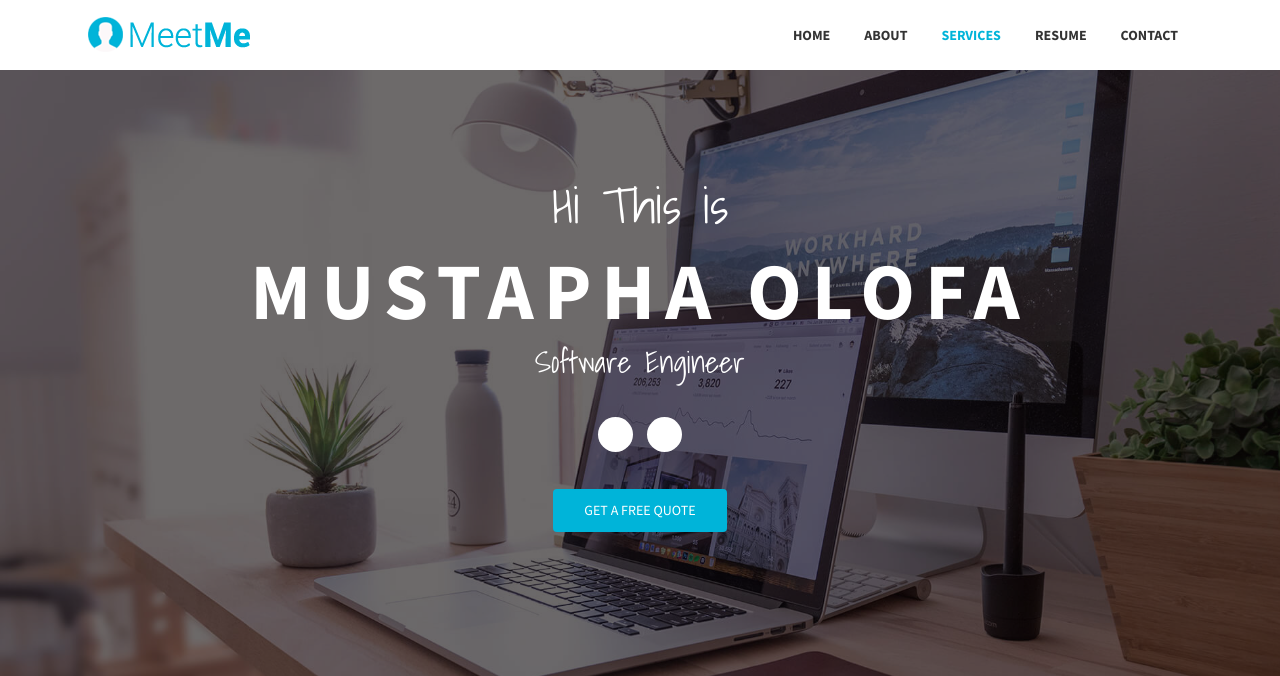
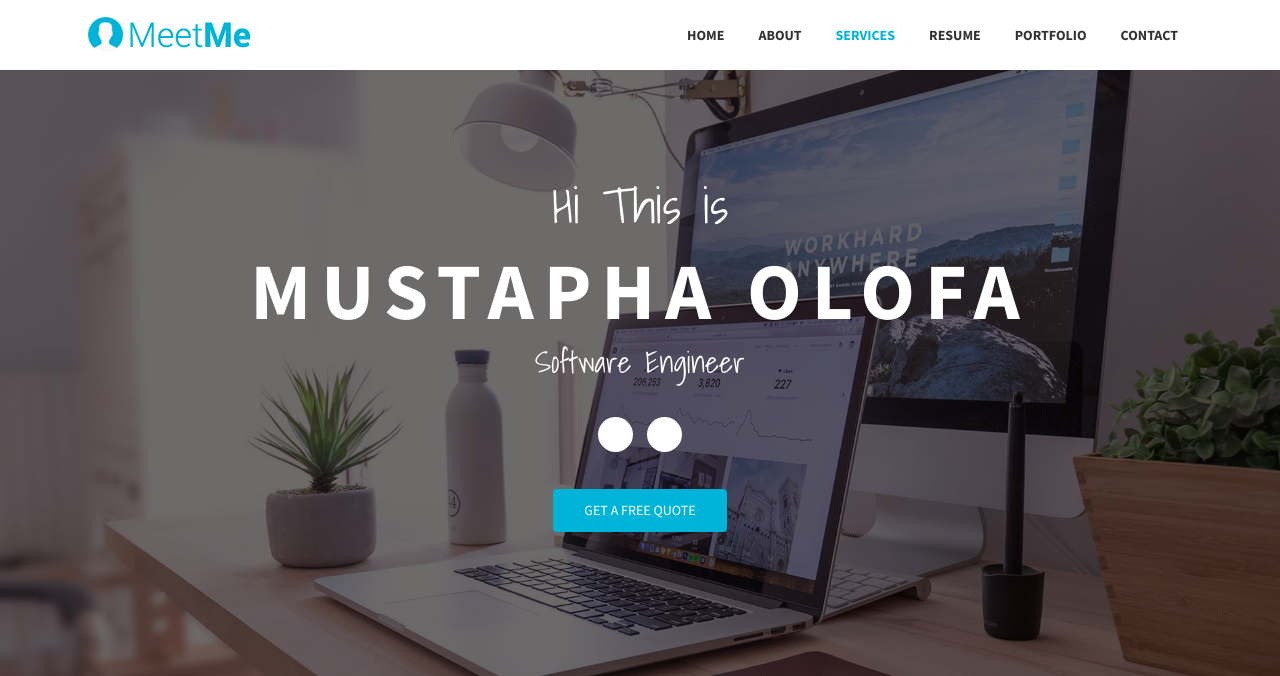
Before and after one commit to NiyiHub/meet-me, a Django app: page / in a window 1280 px wide. Shown: the top 676 px of the page. Run offline with Django 4.2, Linux system fonts and the light colour scheme; some libraries are stand-ins or nearby versions; some web fonts are replaced.

Commit message:
Nav bar modified.

```diff
--- a/portfolio/templates/portfolio/index.html
+++ b/portfolio/templates/portfolio/index.html
@@ -70,11 +70,11 @@
                   Resume
                 </a>
               </li>
-              <!-- <li class="nav-item">
-                <a class="nav-link" href="#portfolios">
-                  Work
+              <li class="nav-item">
+                <a class="nav-link" href="http://niyiportfolio.herokuapp.com/">
+                  Portfolio
                 </a>
-              </li> -->
+              </li>
               <li class="nav-item">
                 <a class="nav-link" href="#contact">
                   Contact
@@ -409,7 +409,7 @@
                     <div class="contact-icon">
                       <i class="fa fa-phone"></i>
                     </div>
-                    <p><a href="#">+ (234) 814 1280 036</a></p>
+                    <p><a href="#">+ (234) 814 1289 036</a></p>
                     <!-- <p><a href="#">+ (00) 123 344 789</a></p> -->
                   </div>
                 </div>
```
